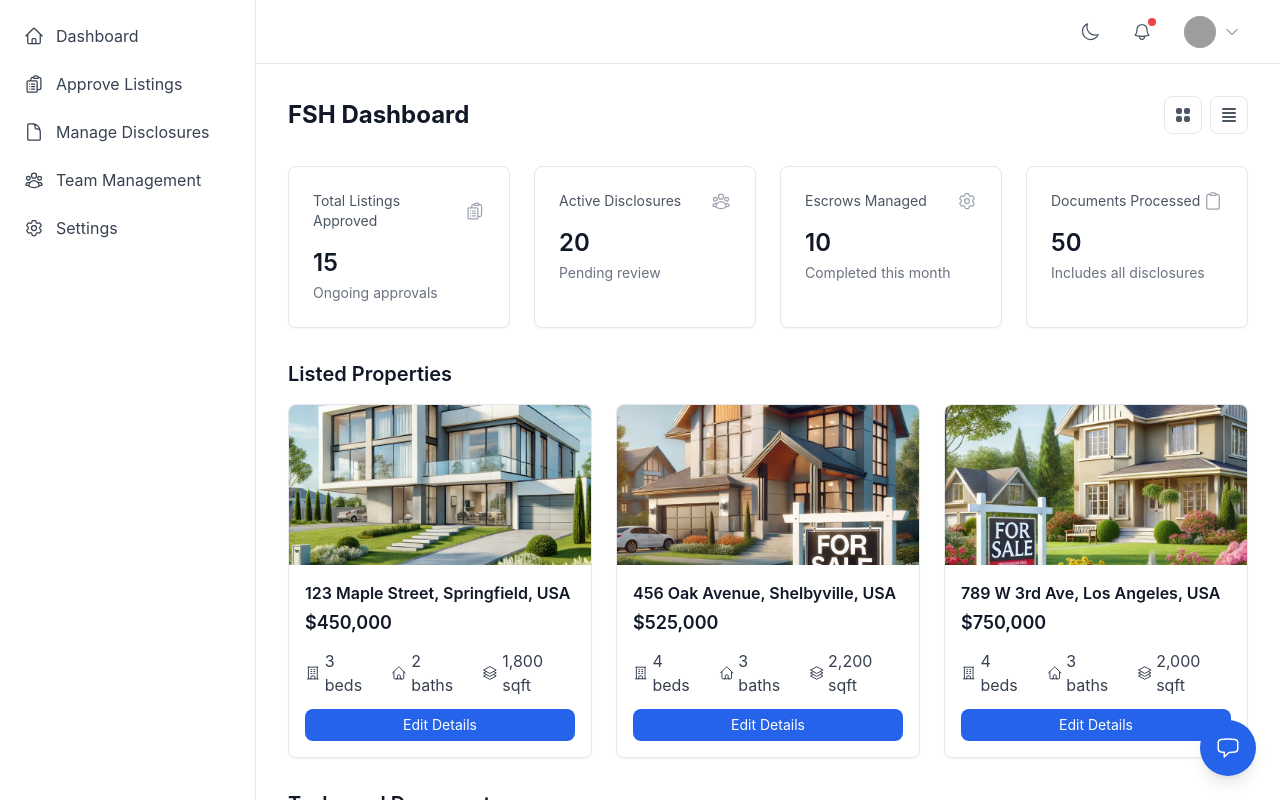
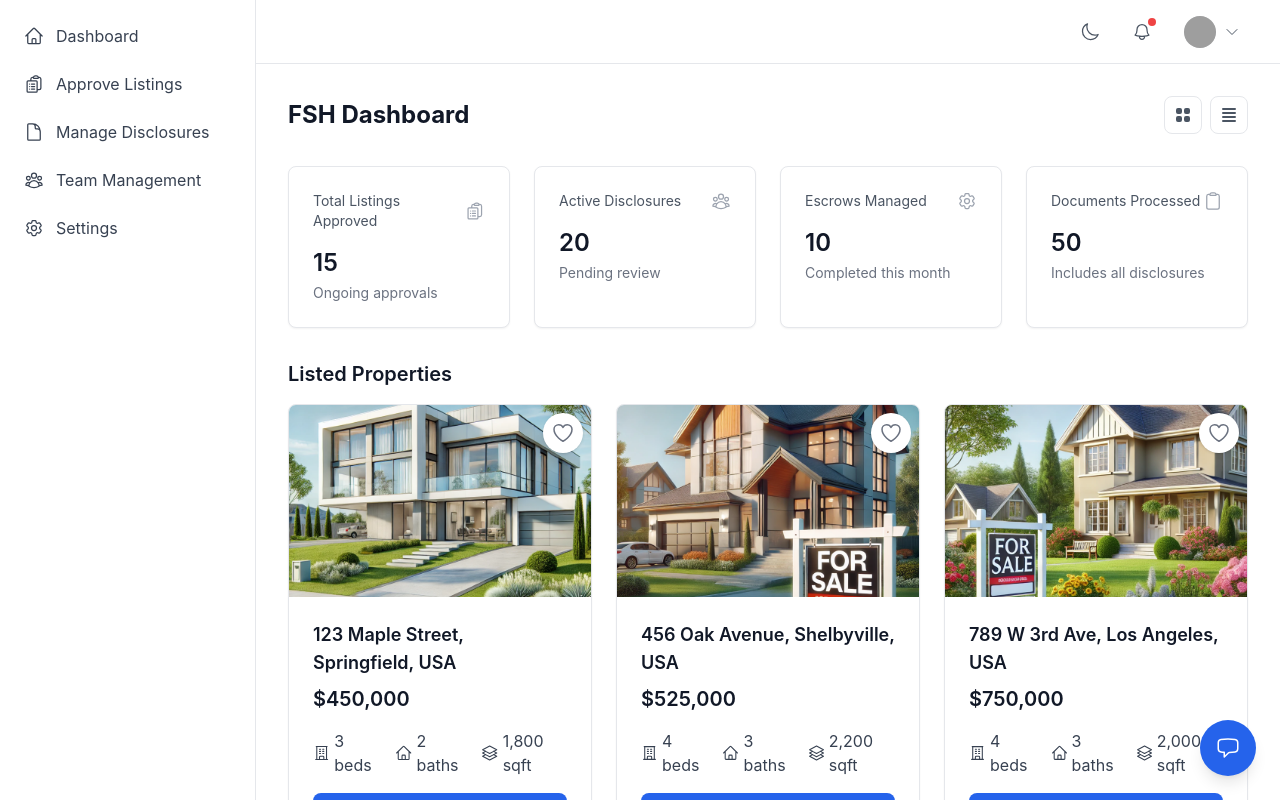
Before and after one commit to 7gb-RAM/homekey-frontend, a React (Create React App) app in the folder homekey-frontend/: page / in a window 1280 px wide. Shown: the top 800 px of the page. Built offline with nearby package versions, Linux system fonts and the light colour scheme; sample sign-in values are in the browser's storage; grey boxes are pictures that could not be loaded.

Commit message:
New changes

```diff
--- a/homekey-frontend/src/components/dashboard/PropertyCardBuyer.js
+++ b/homekey-frontend/src/components/dashboard/PropertyCardBuyer.js
@@ -1,65 +1,72 @@
-// src/components/PropertyCardFsh.js
+// src/components/PropertyCardBuyer.js
 import React from 'react';
 import {
+  HeartIcon,
   HomeIcon,
   BuildingOfficeIcon,
   Square3Stack3DIcon,
 } from '@heroicons/react/24/outline';
 
-const PropertyCardFsh = ({
+const PropertyCardBuyer = ({
   coverImage,
   address,
   price,
   bedrooms,
   bathrooms,
   squareFootage,
-  onRequestInfo, // Optional: Handler for the "Request Info" button
+  saved,
+  onSave,
 }) => {
   return (
     <div className="bg-white dark:bg-gray-800 rounded-lg shadow-sm border border-gray-200 dark:border-gray-700 overflow-hidden">
-      {/* Cover Image */}
+      {/* Cover Image and Save Button */}
       <div className="relative">
-        <img src={coverImage} alt="Property" className="w-full h-40 object-cover" />
-        {/* Removed the Save Button */}
+        <img src={coverImage} alt="Property" className="w-full h-48 object-cover" />
+        <button
+          onClick={onSave}
+          className="absolute top-2 right-2 p-2 bg-white dark:bg-gray-700 rounded-full shadow"
+          aria-label={saved ? 'Unsave Property' : 'Save Property'}
+        >
+          <HeartIcon
+            className={`h-6 w-6 ${
+              saved ? 'text-red-500' : 'text-gray-500 dark:text-gray-300'
+            }`}
+          />
+        </button>
       </div>
 
       {/* Property Details */}
-      <div className="p-4">
-        <h3 className="text-md font-semibold text-gray-900 dark:text-white mb-1">
-          {address}
-        </h3>
-        <p className="font-semibold text-lg text-gray-900 dark:text-white mb-3">
+      <div className="p-6">
+        <h3 className="text-lg font-semibold text-gray-900 dark:text-white mb-2">{address}</h3>
+        <p className="font-semibold text-xl text-gray-900 dark:text-white mb-4">
           ${price.toLocaleString()}
         </p>
-        <div className="flex items-center text-gray-700 dark:text-gray-300 mb-3">
+        <div className="flex items-center text-gray-700 dark:text-gray-300 mb-4">
           <div className="flex items-center mr-4">
-            <BuildingOfficeIcon className="h-4 w-4 mr-1" />
+            <BuildingOfficeIcon className="h-5 w-5 mr-1" />
             <span>
               {bedrooms} bed{bedrooms !== 1 ? 's' : ''}
             </span>
           </div>
           <div className="flex items-center mr-4">
-            <HomeIcon className="h-4 w-4 mr-1" />
+            <HomeIcon className="h-5 w-5 mr-1" />
             <span>
               {bathrooms} bath{bathrooms !== 1 ? 's' : ''}
             </span>
           </div>
           <div className="flex items-center">
-            <Square3Stack3DIcon className="h-4 w-4 mr-1" />
+            <Square3Stack3DIcon className="h-5 w-5 mr-1" />
             <span>{squareFootage.toLocaleString()} sqft</span>
           </div>
         </div>
 
         {/* Call to Action Button */}
-        <button
-          onClick={onRequestInfo}
-          className="w-full bg-blue-600 hover:bg-blue-700 text-white py-1.5 px-3 rounded-lg text-sm"
-        >
-          Edit Details
+        <button className="w-full bg-blue-600 hover:bg-blue-700 text-white py-2 rounded-lg">
+          Request Info
         </button>
       </div>
     </div>
   );
 };
 
-export default PropertyCardFsh;
+export default PropertyCardBuyer;
--- /dev/null
+++ b/homekey-frontend/src/components/dashboard/PropertyCardFsh.js
@@ -0,0 +1,65 @@
+// src/components/PropertyCardFsh.js
+import React from 'react';
+import {
+  HomeIcon,
+  BuildingOfficeIcon,
+  Square3Stack3DIcon,
+} from '@heroicons/react/24/outline';
+
+const PropertyCardFsh = ({
+  coverImage,
+  address,
+  price,
+  bedrooms,
+  bathrooms,
+  squareFootage,
+  onRequestInfo, // Optional: Handler for the "Request Info" button
+}) => {
+  return (
+    <div className="bg-white dark:bg-gray-800 rounded-lg shadow-sm border border-gray-200 dark:border-gray-700 overflow-hidden">
+      {/* Cover Image */}
+      <div className="relative">
+        <img src={coverImage} alt="Property" className="w-full h-40 object-cover" />
+        {/* Removed the Save Button */}
+      </div>
+
+      {/* Property Details */}
+      <div className="p-4">
+        <h3 className="text-md font-semibold text-gray-900 dark:text-white mb-1">
+          {address}
+        </h3>
+        <p className="font-semibold text-lg text-gray-900 dark:text-white mb-3">
+          ${price.toLocaleString()}
+        </p>
+        <div className="flex items-center text-gray-700 dark:text-gray-300 mb-3">
+          <div className="flex items-center mr-4">
+            <BuildingOfficeIcon className="h-4 w-4 mr-1" />
+            <span>
+              {bedrooms} bed{bedrooms !== 1 ? 's' : ''}
+            </span>
+          </div>
+          <div className="flex items-center mr-4">
+            <HomeIcon className="h-4 w-4 mr-1" />
+            <span>
+              {bathrooms} bath{bathrooms !== 1 ? 's' : ''}
+            </span>
+          </div>
+          <div className="flex items-center">
+            <Square3Stack3DIcon className="h-4 w-4 mr-1" />
+            <span>{squareFootage.toLocaleString()} sqft</span>
+          </div>
+        </div>
+
+        {/* Call to Action Button */}
+        <button
+          onClick={onRequestInfo}
+          className="w-full bg-blue-600 hover:bg-blue-700 text-white py-1.5 px-3 rounded-lg text-sm"
+        >
+          Edit Details
+        </button>
+      </div>
+    </div>
+  );
+};
+
+export default PropertyCardFsh;
--- a/homekey-frontend/src/components/layout/BuyerSidebar.js
+++ b/homekey-frontend/src/components/layout/BuyerSidebar.js
@@ -14,8 +14,8 @@
 
   const menuItems = [
     { name: 'Home', icon: HomeIcon, path: '/' },
-    { name: 'Search Properties', icon: MagnifyingGlassIcon, path: '/search' },
-    { name: 'Saved Properties', icon: HeartIcon, path: '/saved' },
+    { name: 'Search Listings', icon: MagnifyingGlassIcon, path: '/search' },
+    { name: 'Saved Listings', icon: HeartIcon, path: '/saved' },
     { name: 'Tasks', icon: ClipboardDocumentListIcon, path: '/tasks' },
     { name: 'Messages', icon: ChatBubbleLeftIcon, path: '/messages' },
     { name: 'Account Settings', icon: UserCircleIcon, path: '/settings' },
--- a/homekey-frontend/src/pages/dashboards/BuyerDashboard.js
+++ b/homekey-frontend/src/pages/dashboards/BuyerDashboard.js
@@ -7,7 +7,6 @@
 // Import images from src/assets
 import property1Image from '../../assets/property1.png';
 import property2Image from '../../assets/property2.png';
-import BuyerSidebar from '../../components/layout/BuyerSidebar';
 import DocumentList from '../../components/dashboard/DocumentList';
 
 const BuyerDashboard = () => {
@@ -36,13 +35,13 @@
 
   const stats = [
     {
-      title: 'Saved Properties',
+      title: 'Saved Listings',
       value: '8',
       subtitle: '2 New this week',
       icon: HeartIcon,
     },
     {
-      title: 'Viewed Properties',
+      title: 'Viewed Listings',
       value: '20',
       subtitle: '↑ 5% from last week',
       icon: EyeIcon,
@@ -95,7 +94,7 @@
         </div>
 
         <h2 className="text-xl font-semibold mb-4 text-gray-900 dark:text-white">
-          Recommended Properties
+          Recommended Listings
         </h2>
         <div className="grid grid-cols-1 lg:grid-cols-2 gap-6 mb-8">
           {properties.map((property) => (
```
